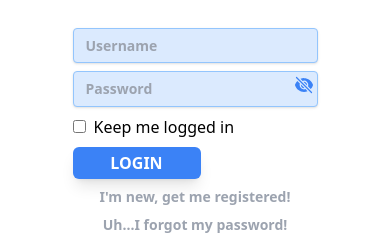
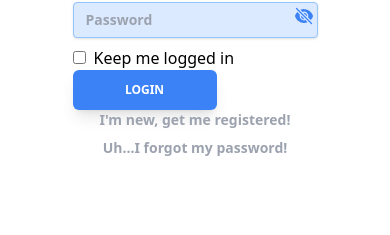
Before and after one commit to jespy2/storial-diff-stacks, a React (Create React App) app in the folder client/: page / in a window 390 px wide. Shown: the part 442-677 px from the top of the page. Built offline with nearby package versions, Linux system fonts and the light colour scheme.

Commit message:
responsive styling updates

```diff
--- a/client/src/components/components/home/Home.tsx
+++ b/client/src/components/components/home/Home.tsx
@@ -27,14 +27,14 @@ export const Home = () => {
 						<img src='/storial-logo.png' alt='Storial Logo' className='w-1/3' />
 						<h1 className='home-header-title'>Track Books To Read Next!</h1>
 						<Link to='books/list'>
-							<button className='home-btn' data-testid='view-library-button'>
+							<button className='standard-btn' data-testid='view-library-button'>
 								view library
 							</button>
 						</Link>
 
 						<Link to='/books/list'>
 							<button
-								className='home-btn'
+								className='standard-btn'
 								data-testid='add-book-button'
 								onClick={() => dispatch(openModal({ type: ModalType.ADD_BOOK }))}
 							>
--- a/client/src/components/components/login/Login.tsx
+++ b/client/src/components/components/login/Login.tsx
@@ -96,7 +96,7 @@ export const Login = () => {
 					</label>
 				</div>
 
-				<button className='submit-btn' type='submit'>
+				<button className='standard-btn' type='submit'>
 					Login
 				</button>
 			</form>
--- a/client/src/components/components/modal/modal-content/content/AddBook.tsx
+++ b/client/src/components/components/modal/modal-content/content/AddBook.tsx
@@ -88,7 +88,7 @@ export const AddBook = () => {
 					required
 					{...notesProps}
 				/>
-				<input type='submit' value='Add Book' className='submit-btn' />
+				<input type='submit' value='Add Book' className='standard-btn' />
 			</form>
 		</>
 	);
--- a/client/src/components/components/modal/modal-content/content/EditBook.tsx
+++ b/client/src/components/components/modal/modal-content/content/EditBook.tsx
@@ -112,7 +112,7 @@ export const EditBook = () => {
 					defaultValue={notes}
 					onChange={(e) => setNewNotes(e.target.value)}
 				/>
-				<input type='submit' value='Update Book' className='submit-btn' />
+				<input type='submit' value='Update Book' className='standard-btn' />
 			</form>
 		</div>
 	);
--- a/client/src/components/components/signup/Signup.tsx
+++ b/client/src/components/components/signup/Signup.tsx
@@ -110,7 +110,7 @@ export const Signup = () => {
 						Keep me logged in
 					</label>
 				</div>
-				<button className='submit-btn' type='submit'>
+				<button className='standard-btn' type='submit'>
 					Sign Up
 				</button>
 			</form>
--- a/client/src/components/components/table/Table.tsx
+++ b/client/src/components/components/table/Table.tsx
@@ -7,14 +7,20 @@ export const Table = () => {
 	const { isLoading } = booksState;
 
 	return (
-		<div className='flex-grow overflow-auto h-80 w-3/4 rounded-md shadow-lg dark:border dark:border-slate-300 dark:shadow-md dark:shadow-slate-500'>
+		<div className='flex flex-col max-w-full overflow-x-auto rounded-md shadow-lg dark:border dark:border-slate-300 dark:shadow-md dark:shadow-slate-500'>
+			<div className="sm:-mx-6 lg:-mx-8">
+				<div className="inline-block min-w-full py-2 sm:px-6 lg:px-8">
+					<div className="overflow-x-auto">
 					{isLoading && <div>Collecting your books from the shelves...</div>}
 					{!isLoading && (
-				<table className='relative w-full table '>
+						<table className='relative min-w-full table '>
 							<TableHeader />
 							<TableBody />
 						</table>
 					)}
 					</div>
+				</div>
+			</div>
+		</div>
 	);
 };
--- a/client/src/index.css
+++ b/client/src/index.css
@@ -6,22 +6,14 @@
   @apply dark:bg-black dark:text-white
 }
 
-.home-btn {
-  @apply bg-blue-500 hover:bg-gray-400 p-5 text-white font-extrabold rounded-md shadow-lg uppercase my-8
+.standard-btn {
+  @apply bg-blue-500 hover:bg-gray-400 shadow-lg
+  text-xs md:text-sm text-white font-extrabold uppercase
+  rounded-md w-36 md:w-40 p-3 md:mt-5 sm:mx-5 sm:mt-10 lg:mt-16
 }
 
 .header-logo {
-  @apply w-8/12 sm:w-1/3 lg:w-1/4
-}
-
-.page-btn {
-  @apply bg-blue-500 hover:bg-gray-400 p-3 text-sm text-white font-extrabold rounded-md shadow-lg uppercase mt-5 w-44 sm:mx-5 sm:mt-10 lg:mt-16
-}
-
-.submit-btn {
-  @apply my-2 sm:my-8 mx-auto w-32
-  bg-blue-500 hover:bg-gray-400 p-1  rounded-md shadow-lg
-  text-white font-extrabold uppercase
+  @apply w-1/6 md:w-1/3 lg:w-1/4
 }
 
 .footer-container {
@@ -41,7 +33,7 @@
 }
 
 .home-container {
-  @apply flex flex-col items-center justify-center h-screen py-2
+  @apply flex flex-col items-center justify-center h-screen md:py-2
 }
 
 .home-header-container {
@@ -117,7 +109,8 @@
 }
 
 .alert {
-  @apply z-50 absolute inset-x-1/2 inset-y-1/2  transform -translate-x-1/2 -translate-y-1/2 h-1/3 w-1/3
+  @apply z-50 absolute inset-x-1/2 inset-y-1/2  transform -translate-x-1/2 -translate-y-1/2
+  h-1/3 w-full sm:w-1/2 md:w-1/3 lg:w-1/3
   flex flex-col items-center justify-center p-4
   border-2 border-blue-500 rounded-md bg-slate-50 shadow-lg
   dark:bg-gray-800
@@ -138,15 +131,11 @@
 }
 
 .alert-cancel-btn {
-  @apply my-2 sm:my-8 mx-auto w-32
-  bg-red-500 hover:bg-red-200 p-1  rounded-md shadow-lg
-  text-white font-extrabold uppercase
+  @apply bg-red-500 hover:bg-red-200 p-3 text-sm text-white font-extrabold rounded-md shadow-lg uppercase mt-5 w-44 mx-2 sm:mx-5 sm:mt-10 lg:mt-16
 }
 
 .alert-confirm-btn {
-  @apply my-2 sm:my-8 mx-auto w-32
-  bg-blue-500 hover:bg-gray-400 p-1  rounded-md shadow-lg
-  text-white font-extrabold uppercase
+  @apply bg-blue-500 hover:bg-gray-400 p-3 text-sm text-white font-extrabold rounded-md shadow-lg uppercase mt-5 w-44 mx-2 sm:mx-5 sm:mt-10 lg:mt-16
 }
 
 .notification {
--- a/client/src/pages/pages/Library.tsx
+++ b/client/src/pages/pages/Library.tsx
@@ -59,11 +59,11 @@ export const Library = () => {
 
 					<section className='page-navbar px-4 '>
 						<Link to='/'>
-							<button className='page-btn'>home</button>
+							<button className='standard-btn'>home</button>
 						</Link>
 
 						<button
-							className='page-btn'
+							className='standard-btn'
 							onClick={() => dispatch(openModal({ type: ModalType.ADD_BOOK }))}
 						>
 							quick add book
--- a/client/src/pages/pages/NotFound.tsx
+++ b/client/src/pages/pages/NotFound.tsx
@@ -19,7 +19,7 @@ export const NotFound = () => {
       <h1 className="text-4xl font-bold text-gray-900">Bummer!</h1>
       <h3 className="text-xl font-bold text-gray-400">That page cannot be found</h3>
       <Link to="/">
-        <button className="home-btn">Take me home!</button>
+        <button className="standard-btn">Take me home!</button>
       </Link>
     </main>
   )
```
Lines whose indentation alone changed are shown as unchanged.
